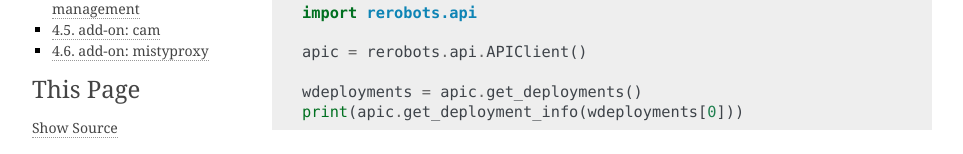
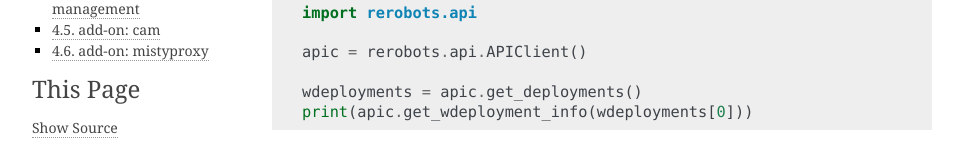
Before and after one commit to rerobots/py, a Sphinx documentation site: the page built from doc/apiclient.rst, in a window 1280 px wide. Shown: the part 243-397 px from the top of the page, without its empty margins (148-1111 px from the left). Built offline with Sphinx 7.4.7, drawn with Linux system fonts in a browser that asks for light colours.

Commit message:
refactor to be consistent with `wdeployment`
Before this changeset, some names included `deployment` to abbreviate
"workspace deployment". This changeset is to consistenly write
`wdeployment` as the preferred abbreviation.

```diff
--- a/doc/apiclient.rst
+++ b/doc/apiclient.rst
@@ -17,7 +17,7 @@
   apic = rerobots.api.APIClient()
 
   wdeployments = apic.get_deployments()
-  print(apic.get_deployment_info(wdeployments[0]))
+  print(apic.get_wdeployment_info(wdeployments[0]))
 
 
 Create a new client object
@@ -28,8 +28,8 @@
 Workspace deployments
 ---------------------
 
-.. automethod:: rerobots.api.APIClient.get_deployments
-.. automethod:: rerobots.api.APIClient.get_deployment_info
+.. automethod:: rerobots.api.APIClient.get_wdeployments
+.. automethod:: rerobots.api.APIClient.get_wdeployment_info
 
 Instance creation and management
 --------------------------------
--- a/doc/tutorial.rst
+++ b/doc/tutorial.rst
@@ -27,9 +27,9 @@
 
 The list you receive might be different, depending on availability of workspace
 deployments. To get more information about one of them, call
-``get_deployment_info()``, for example::
+``get_wdeployment_info()``, for example::
 
-  apic.get_deployment_info('f06c8740-02a0-48ec-bdde-69ff88b71afd')
+  apic.get_wdeployment_info('f06c8740-02a0-48ec-bdde-69ff88b71afd')
 
 which will return a Python ``dict`` like ::
 
```
Also changed, not shown: 5 other files.
